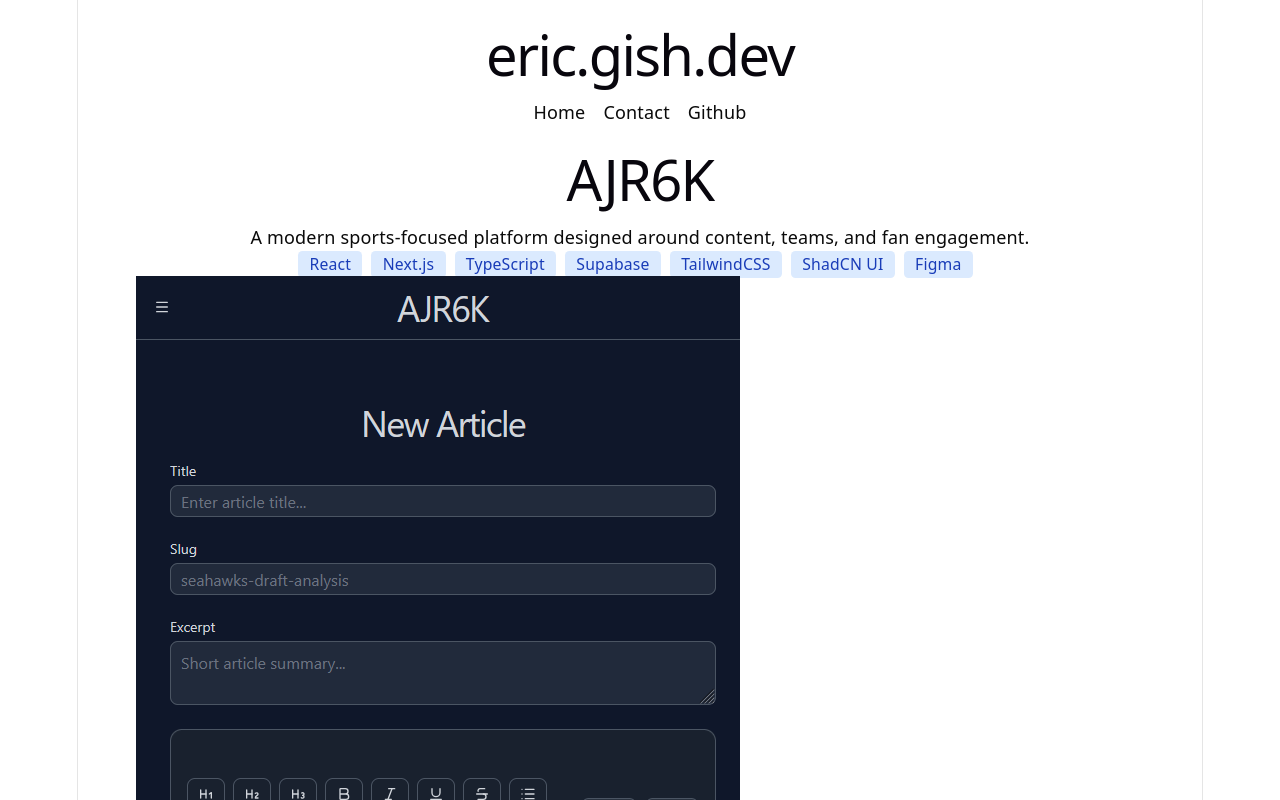
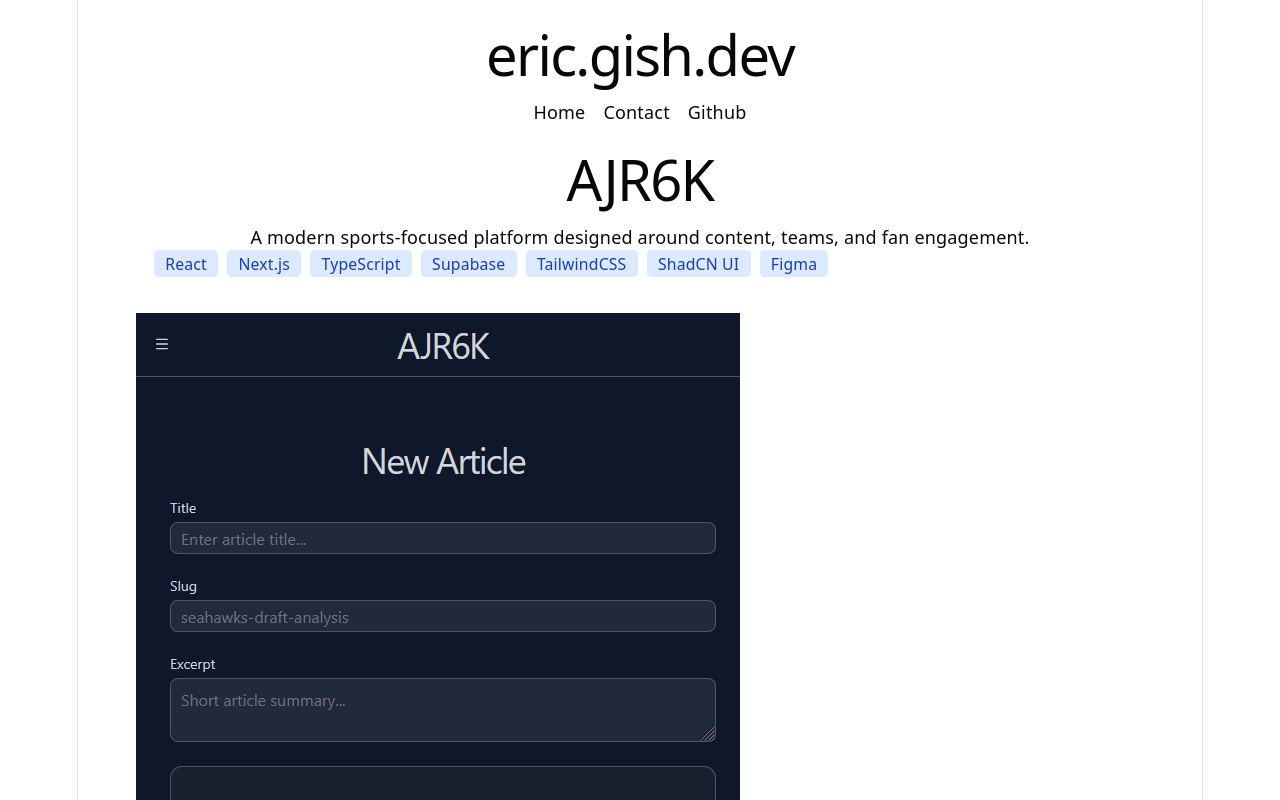
Before and after one commit to EricG442/EricG442, a React (Vite) app: page /projects/ajr6k in a window 1280 px wide. Shown: the top 800 px of the page. Built offline with nearby package versions, Linux system fonts and the light colour scheme.

Commit message:
fix: update ProjectsPage to display project title and tagline, and wrap tech stack in a div

```diff
--- a/src/app/projects/page.tsx
+++ b/src/app/projects/page.tsx
@@ -14,11 +14,13 @@ export default function ProjectsPage() {
             <section className="space-y-6">
                 <h1>{project.title}</h1>
                 <p>{project.tagline}</p>
-                {project.caseStudy?.engineering?.stack?.map((tech: string) => (
-                    <span key={tech} className="bg-blue-100 text-blue-800 text-sm font-medium mr-2 mb-2 px-2.5 py-0.5 rounded">
-                        {tech}
-                    </span>
-                ))}
+                <div className="flex flex-wrap px-4">
+                    {project.caseStudy?.engineering?.stack?.map((tech: string) => (
+                        <span key={tech} className="bg-blue-100 text-blue-800 text-sm font-medium mr-2 mb-2 px-2.5 py-0.5 rounded">
+                            {tech}
+                        </span>
+                    ))}
+                </div>
                 {project.caseStudy?.design?.visuals?.[2] && (
                     <img
                         src={project.caseStudy.design.visuals[2]}
```
